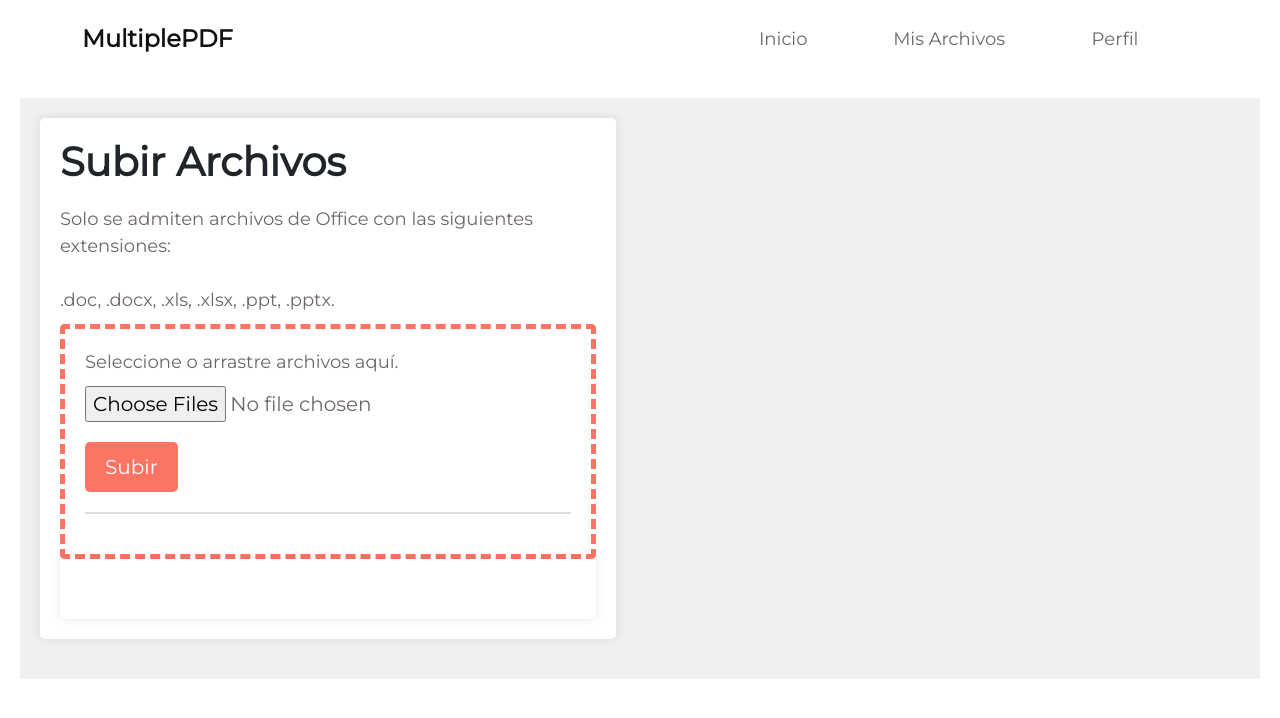
After one commit to MultiplePDF/Cliente-Python, a Django app: page /Archivos/Upload/ in a window 1280 px wide. The commit adds this page. Shown: the top 718 px of the page. Run offline with Django 4.2, Linux system fonts and the light colour scheme; parts of the project's set-up code (start-up, migrations or seed data) failed here and were passed over; some libraries are stand-ins or nearby versions.

Commit message:
Cambios
Se mejoro la vista se subir archivos, y se  arreglo el json

```diff
--- a/MultiplePDF/moduloArchivos/templates/drag_and_drop.html
+++ b/MultiplePDF/moduloArchivos/templates/drag_and_drop.html
@@ -9,6 +9,7 @@
     <title>MultiplePDF</title>
     <link href="https://cdn.jsdelivr.net/npm/bootstrap@5.2.3/dist/css/bootstrap.min.css" rel="stylesheet" integrity="sha384-rbsA2VBKQhggwzxH7pPCaAqO46MgnOM80zW1RWuH61DGLwZJEdK2Kadq2F9CUG65" crossorigin="anonymous">
     <link rel="stylesheet" type="text/css" href="{% static 'assets\css\styleHome.css'%}">
+
     <link rel="preconnect" href="https://fonts.googleapis.com">
     <link rel="preconnect" href="https://fonts.gstatic.com" crossorigin>
     <link href="https://fonts.googleapis.com/css?family=Montserrat:medium,semibold&display=swap" rel="stylesheet">
@@ -43,5 +44,6 @@
             </div>
         </div>
     </nav>
+{% include 'divisones.html' %}
 </body>
 </html>
--- a/MultiplePDF/moduloArchivos/urls.py
+++ b/MultiplePDF/moduloArchivos/urls.py
@@ -4,5 +4,8 @@ from moduloArchivos import views
 
 urlpatterns = [
     path('Home/', views.subir_archivos, name='homeArchivos'),
-    path('DragDrop/', views.drag_and_drop, name='dragDrop')
+    path('DragDrop/', views.drag_and_drop, name='dragDrop'),
+    path('Upload/', views.upload_view, name='upload'),
+    path('Json/', views.json_view, name='json'),
+    path('Json/template/', views.json_template_view, name='json_template')
 ]
--- a/MultiplePDF/moduloArchivos/views.py
+++ b/MultiplePDF/moduloArchivos/views.py
@@ -1,4 +1,4 @@
-from django.http import HttpResponse
+from django.http import HttpResponse, JsonResponse
 from django.shortcuts import render
 
 # Create your views here.
@@ -13,7 +13,7 @@ from .models import Archivo
 def drag_and_drop(request):
     if not request.session.get('token'):
         # Si el token no está en la sesión, redirigir al usuario al formulario de login
-        return redirect('login')
+        return redirect('login2')
     else:
         # Si el usuario está autenticado, mostrar la página dragDrop
         return render(request, 'drag_and_drop.html')
@@ -37,3 +37,35 @@ def subir_archivos(request):
         mensaje = ''
     archivos = Archivo.objects.all()
     return render(request, 'subirArchivos.html', {'form': form, 'archivos': archivos, 'mensaje': mensaje})
+
+def upload_view(request):
+    if request.method == 'POST' and request.FILES.getlist('file'):
+        files = request.FILES.getlist('file')
+        file_data = []
+        for i, file in enumerate(files):
+            file_data.append({
+                'ID': i + 1,
+                'NombreDelDocumento': file.name,
+                'Contenido': base64.b64encode(file.read()).decode(),
+                'Size': file.size, #KB
+            })
+        request.session['file_data'] = file_data
+        return JsonResponse({'files': file_data})
+    return render(request, 'drag_and_drop.html')
+
+def json_view(request):
+    if request.method == 'POST':
+        request.session.pop('file_data', None)
+        return JsonResponse({'message': 'Los archivos cargados se eliminaron correctamente.'})
+    file_data = request.session.get('file_data', None)
+    if file_data is not None:
+        return JsonResponse({'files': file_data})
+    return JsonResponse({'error': 'No se encontró ningún archivo cargado.'})
+
+def json_template_view(request):
+    file_data = request.session.get('file_data', None)
+    if file_data is not None:
+        json_data = {'files': file_data}
+    else:
+        json_data = {'error': 'No se encontró ningún archivo cargado.'}
+    return render(request, 'MostrarJson.html', {'json_data': json_data})
--- a/MultiplePDF/static/assets/css/ArchivosCarga.css
+++ b/MultiplePDF/static/assets/css/ArchivosCarga.css
@@ -1,9 +1,88 @@
-.left-column {
-  float: left;
-  width: 50%;
+.container_divs {
+	display: flex;
+	flex-wrap: nowrap;
+	align-items: center;
+	margin: 20px;
+	padding: 20px;
+	background-color: #f0f0f0;
 }
 
-.right-column {
-  float: right;
-  width: 50%;
+.form-container {
+	flex-basis: 48%;
+	margin-bottom: 20px;
+	padding: 20px;
+	background-color: #fff;
+	border-radius: 5px;
+	box-shadow: 0 0 10px rgba(0, 0, 0, 0.1);
 }
+.form-container p {
+	font-family: 'Montserrat', sans-serif;
+	font-weight: 500;
+	font-size: 18px;
+	color: #6F6767;
+	margin-bottom: 10px;
+}
+
+.form-container h1 {
+	margin-top: 0;
+	margin-bottom: 20px;
+	font-family: 'Montserrat', sans-serif;
+	font-weight: 600;
+	font-size: 40px;
+}
+
+.form-container form {
+	margin-bottom: 20px;
+	border-bottom: 2px solid #ddd;
+}
+
+.form-container label {
+	display: block;
+	font-family: 'Montserrat', sans-serif;
+	font-weight: 500;
+	margin-bottom: 10px;
+}
+
+.form-container input[type="file"],
+.form-container input[type="submit"] {
+	display: block;
+	margin-bottom: 20px;
+	font-family: 'Montserrat', sans-serif;
+	font-weight: 500;
+	font-size: 20px;
+	color: #6F6767;
+}
+
+.form-container input[type="submit"] {
+	background-color: #fb7464;
+	color: #fff;
+	border: none;
+	padding: 10px 20px;
+	border-radius: 5px;
+	cursor: pointer;
+}
+
+.form-container input[type="submit"]:hover {
+	background-color: #fc896e;
+}
+
+.form-container-border {
+	border: 5px dashed #fb7464;
+	padding: 20px;
+	border-radius: 5px;
+}
+
+.empty-container {
+	padding: 20px;
+	background-color: #fff;
+	border-radius: 5px;
+	box-shadow: 0 0 10px rgba(0, 0, 0, 0.1);
+}
+
+.empty-container h1 {
+	margin-top: 0;
+	margin-bottom: 20px;
+	font-family: 'Montserrat', sans-serif;
+	font-weight: 600;
+	font-size: 40px;
+}
--- /dev/null
+++ b/MultiplePDF/templates/divisones.html
@@ -0,0 +1,20 @@
+{% load  static %}
+<link rel="stylesheet" type="text/css" href="{% static 'assets\css\ArchivosCarga.css' %}">
+<div class="container_divs">
+		<div class="form-container">
+			<h1>Subir Archivos</h1>
+            <p>Solo se admiten archivos de Office con las siguientes extensiones:<br><br> .doc, .docx, .xls, .xlsx, .ppt, .pptx.</p>
+            <div class="form-container-border">
+
+			    <form action="{% url 'upload' %}" method="post" enctype="multipart/form-data">
+				    {% csrf_token %}
+                    <p class="upload-description">Seleccione o arrastre archivos aquí.</p>
+				    <input type="file" name="file" id="file" multiple>
+				    <input type="submit" value="Subir">
+			    </form>
+
+		</div>
+		<div class="empty-container">
+			<h1></h1>
+		</div>
+	</div>
```
Also changed, not shown: MultiplePDF/moduloArchivos/templates/MostrarJson.html (added, +14 -0 lines).
